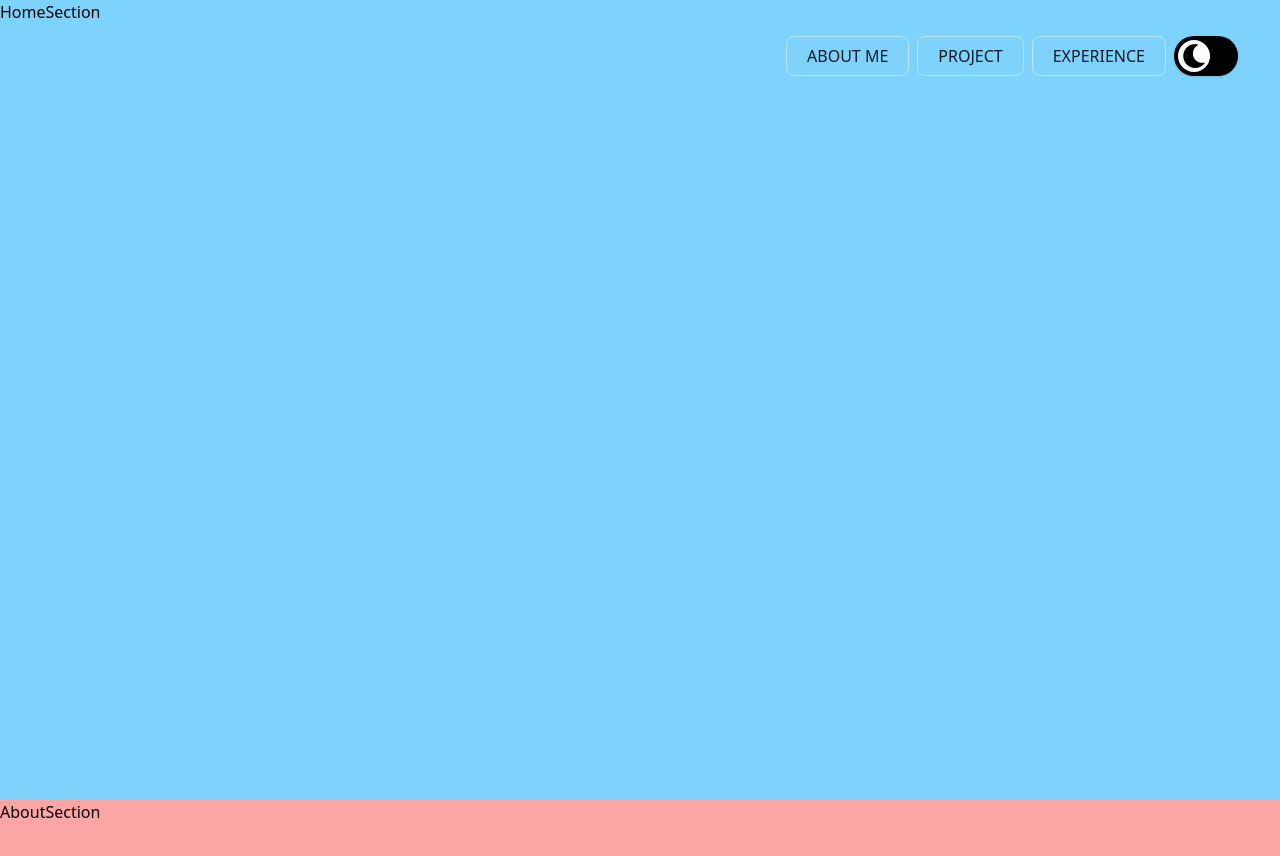
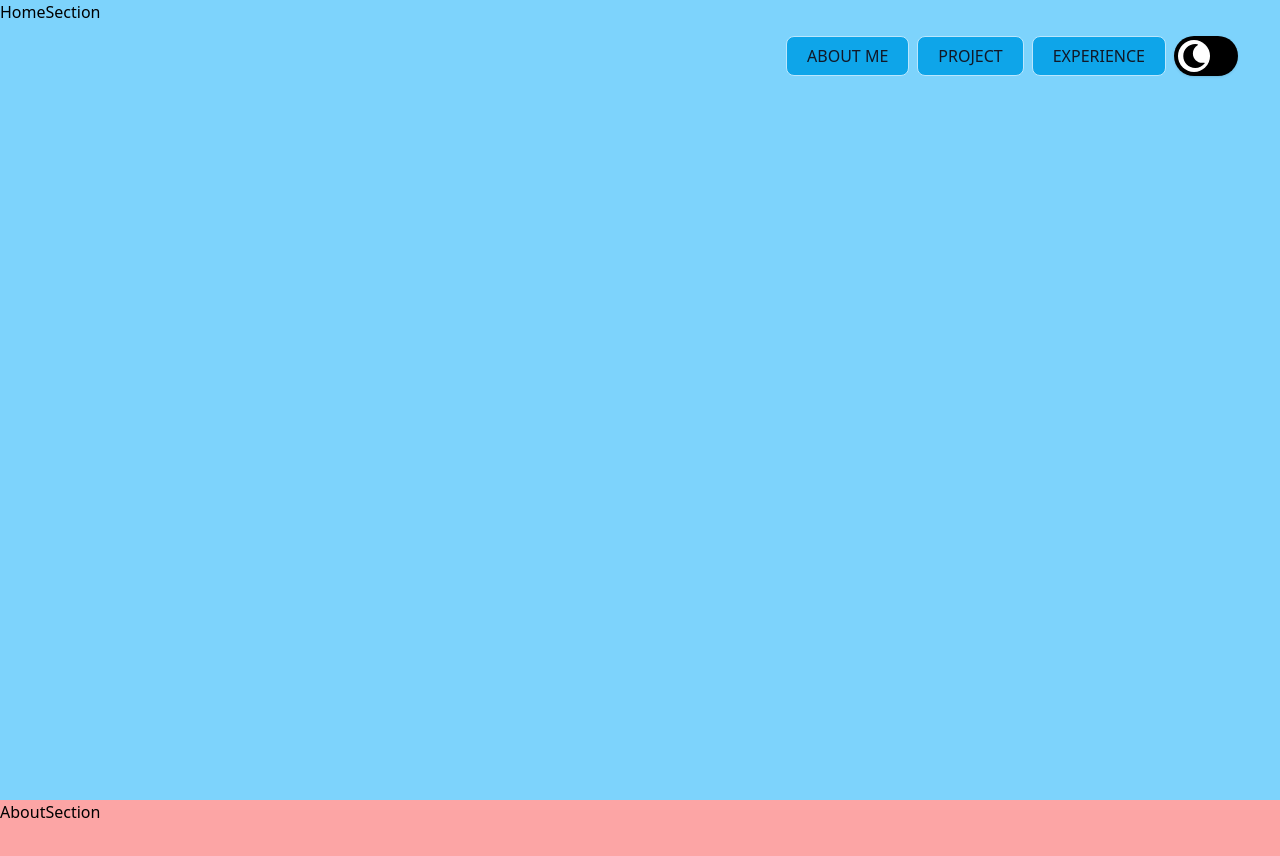
Before and after one commit to brix101/brixterporras.com, a Next.js app: page / in a window 1280 px wide. Shown: the top 856 px of the page. Built offline with nearby package versions, Linux system fonts and the light colour scheme.

Commit message:
fixed #2 resolved

```diff
--- a/src/components/button/Navlink.tsx
+++ b/src/components/button/Navlink.tsx
@@ -17,7 +17,7 @@ const Navlink: FC<Props> = (props) => {
 
   return (
     <button
-      className="flex h-10 items-center rounded-lg border border-sky-200 py-2.5 px-5 font-medium uppercase text-gray-900  hover:border-sky-500 disabled:text-gray-400  dark:border-gray-600 dark:bg-gray-800 dark:text-gray-400 dark:hover:bg-gray-700 dark:hover:text-white"
+      className="flex h-10 items-center rounded-lg border border-sky-200 bg-sky-500 py-2.5 px-5 font-medium uppercase text-gray-900  hover:border-sky-500 disabled:text-gray-400  dark:border-gray-600 dark:bg-gray-800 dark:text-gray-400 dark:hover:bg-gray-700 dark:hover:text-white"
       {...rest}
     >
       {children}
```
